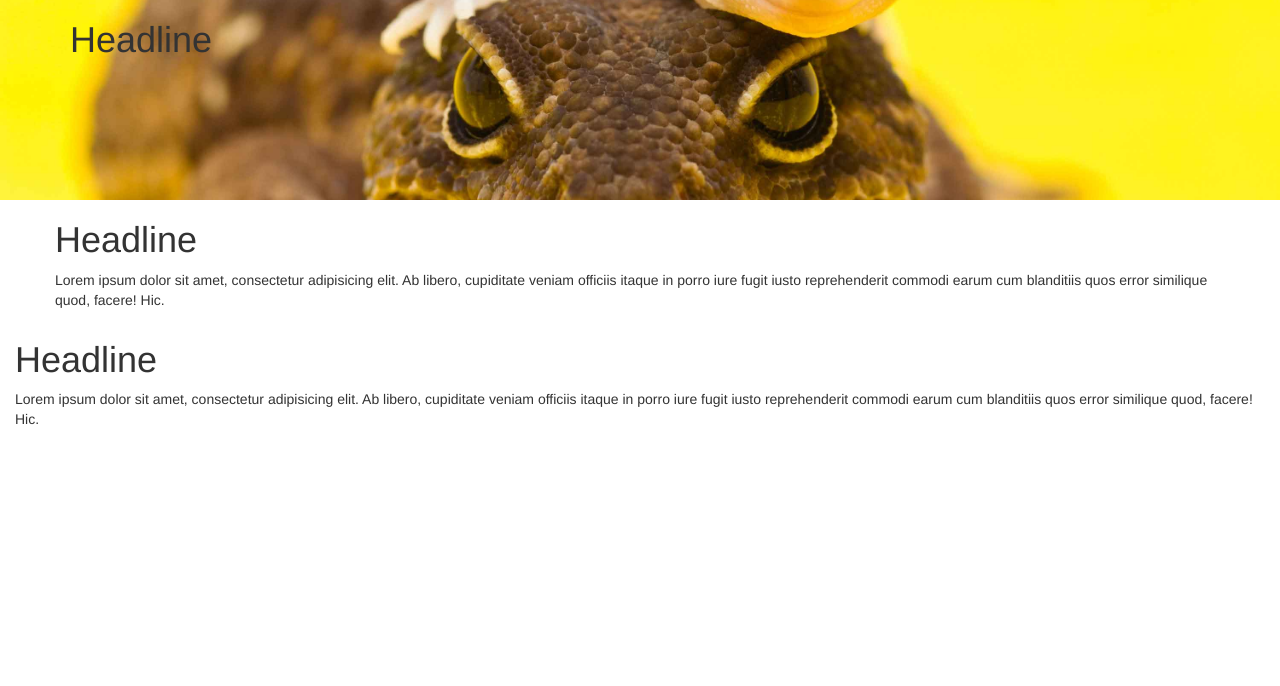
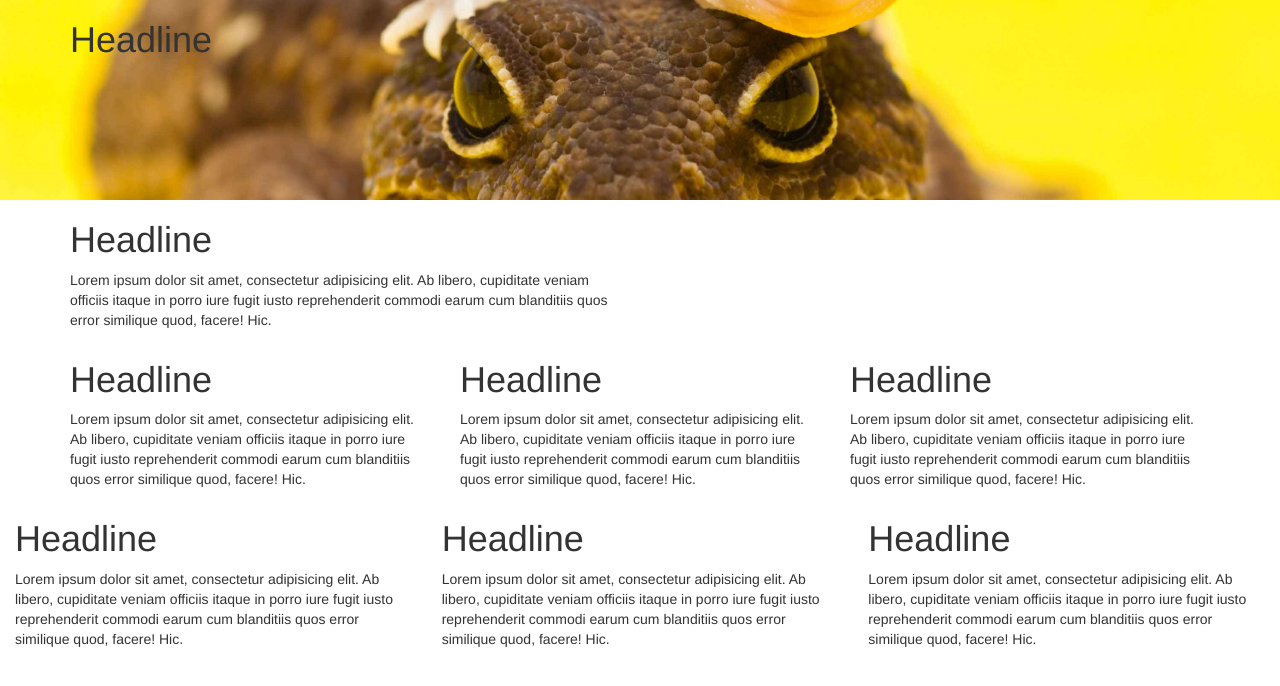
Before and after one commit to jbradstreet/bootstrap-practice, a plain HTML site: page Grid/02_03/bootstrap/index.html in a window 1280 px wide. Drawn offline with Linux system fonts and the light colour scheme.

Commit message:
Play with options.

```diff
--- a/Grid/02_03/bootstrap/index.html
+++ b/Grid/02_03/bootstrap/index.html
@@ -20,15 +20,47 @@
 
 <div class="container">
 <div class="row">
-<h1>Headline</h1>
-<p>Lorem ipsum dolor sit amet, consectetur adipisicing elit. Ab libero, cupiditate veniam officiis itaque in porro iure fugit iusto reprehenderit commodi earum cum blanditiis quos error similique quod, facere! Hic.</p>
+  <div class="col-md-6">
+    <h1>Headline</h1>
+    <p>Lorem ipsum dolor sit amet, consectetur adipisicing elit. Ab libero, cupiditate veniam officiis itaque in porro iure fugit iusto reprehenderit commodi earum cum blanditiis quos error similique quod, facere! Hic.</p>
+  </div>
+</div>
+</div>
+
+
+<div class="container">
+<div class="row">
+  <div class="col-xs-4">
+    <h1>Headline</h1>
+    <p>Lorem ipsum dolor sit amet, consectetur adipisicing elit. Ab libero, cupiditate veniam officiis itaque in porro iure fugit iusto reprehenderit commodi earum cum blanditiis quos error similique quod, facere! Hic.</p>
+  </div>
+  <div class="col-xs-4">
+    <h1>Headline</h1>
+    <p>Lorem ipsum dolor sit amet, consectetur adipisicing elit. Ab libero, cupiditate veniam officiis itaque in porro iure fugit iusto reprehenderit commodi earum cum blanditiis quos error similique quod, facere! Hic.</p>
+  </div>
+  <div class="col-xs-4">
+    <h1>Headline</h1>
+    <p>Lorem ipsum dolor sit amet, consectetur adipisicing elit. Ab libero, cupiditate veniam officiis itaque in porro iure fugit iusto reprehenderit commodi earum cum blanditiis quos error similique quod, facere! Hic.</p>
+  </div>
 </div>
 </div>
 
 
 <div class="container-fluid">
-<h1>Headline</h1>
-<p>Lorem ipsum dolor sit amet, consectetur adipisicing elit. Ab libero, cupiditate veniam officiis itaque in porro iure fugit iusto reprehenderit commodi earum cum blanditiis quos error similique quod, facere! Hic.</p>
+  <div class="row">
+    <div class="col-xs-4">
+      <h1>Headline</h1>
+      <p>Lorem ipsum dolor sit amet, consectetur adipisicing elit. Ab libero, cupiditate veniam officiis itaque in porro iure fugit iusto reprehenderit commodi earum cum blanditiis quos error similique quod, facere! Hic.</p>
+    </div>
+    <div class="col-xs-4">
+      <h1>Headline</h1>
+      <p>Lorem ipsum dolor sit amet, consectetur adipisicing elit. Ab libero, cupiditate veniam officiis itaque in porro iure fugit iusto reprehenderit commodi earum cum blanditiis quos error similique quod, facere! Hic.</p>
+    </div>
+    <div class="col-xs-4">
+      <h1>Headline</h1>
+      <p>Lorem ipsum dolor sit amet, consectetur adipisicing elit. Ab libero, cupiditate veniam officiis itaque in porro iure fugit iusto reprehenderit commodi earum cum blanditiis quos error similique quod, facere! Hic.</p>
+    </div>
+  </div>
 </div>
 <script src="js/jquery-2.1.4.min.js"></script>
 <script src="js/bootstrap.min.js"></script>
```
